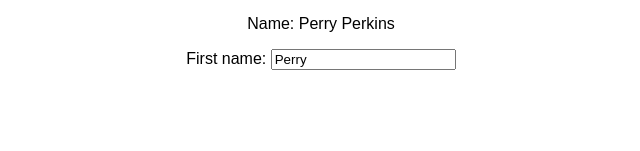
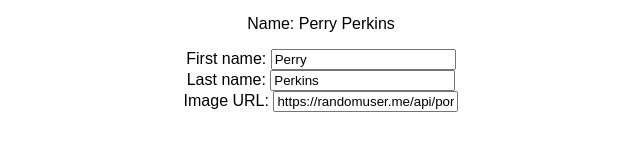
Before and after one commit to Gurenax/react-profile-editor, a React (Create React App) app: page / in a window 1280 px wide. Shown: the part 385-536 px from the top of the page, without its empty margins (319-959 px from the left). Built offline with nearby package versions, Linux system fonts and the light colour scheme.

Commit message:
Create TextField component for last name and profile image url

```diff
--- a/src/App.js
+++ b/src/App.js
@@ -1,5 +1,6 @@
 import React, { Component } from 'react';
 import './App.css';
+import TextField from './components/TextField'
 
 const getFullName = (firstName, lastName) => {
   return `${firstName} ${lastName}`
@@ -14,16 +15,42 @@ class App extends Component {
     }
   }
 
-  onChangeFirstName = (event) => {
+  onChangeFirstName = (value) => {
     // Get the <input> (an HTMLInputElement)
-    const input = event.target
+    // const input = value
     // Get the current inputted text from the field
-    const newFirstName = input.value
+    // const newFirstName = value
     // Make changes to the state
     this.setState( (prevState) => {
       const user = prevState.user
       // Create copy of user with new first name
-      user.firstName = newFirstName
+      user.firstName = value
+      return {
+        // this.state.user will be updated
+        user: user
+      }
+    })
+  }
+
+  onChangeLastName = (value) => {
+    // Make changes to the state
+    this.setState( (prevState) => {
+      const user = prevState.user
+      // Create copy of user with new first name
+      user.lastName = value
+      return {
+        // this.state.user will be updated
+        user: user
+      }
+    })
+  }
+
+  onChangeImageUrl = (value) => {
+    // Make changes to the state
+    this.setState( (prevState) => {
+      const user = prevState.user
+      // Create copy of user with new first name
+      user.profileImageURL = value
       return {
         // this.state.user will be updated
         user: user
@@ -43,11 +70,36 @@ class App extends Component {
         <label>
           First name:
           {' '}
-          <input
+          <TextField
             value={ user.firstName }
-            onChange={ this.onChangeFirstName }
-            />
+            onTextChange={
+              (value) => this.onChangeFirstName(value)
+            }
+          />
         </label>
+        <br/>
+        <label>
+          Last name:
+          {' '}
+          <TextField
+            value={ user.lastName }
+            onTextChange={
+              (value) => this.onChangeLastName(value)
+            }
+          />
+        </label>
+        <br/>
+        <label>
+          Image URL:
+          {' '}
+          <TextField
+            value={ user.profileImageURL }
+            onTextChange={
+              (value) => this.onChangeImageUrl(value)
+            }
+          />
+        </label>
+
       </div>
     );
   }
```
